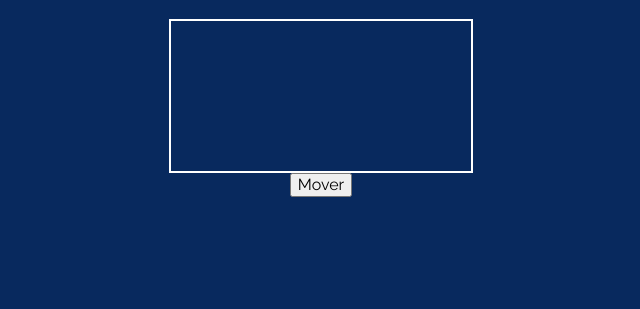
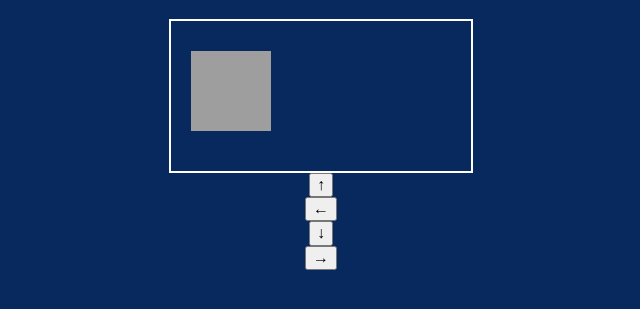
Before and after one commit to ArudoR/Prog_basic, a plain HTML site: page mokepon/mokepon.html in a window 1280 px wide. Both pictures are taken after a click on the button "Seleccionar". Shown: the part 61-370 px from the top of the page, without its empty margins (319-959 px from the left). Drawn offline with Linux system fonts and the light colour scheme.

Commit message:
movimiento con 4 botones usando velocidad

```diff
--- a/mokepon/js/mokepon.js
+++ b/mokepon/js/mokepon.js
@@ -44,6 +44,7 @@ let vidasJugador = 3;
 let vidasEnemigo = 3;
 
 let lienzo = mapa.getContext("2d")
+let intervalo
 
 class Mokepon {
     constructor(nombre, foto, vida){
@@ -57,6 +58,8 @@ class Mokepon {
         this.alto = 80
         this.mapaFoto = new Image()
         this.mapaFoto.src = foto
+        this.velocidadX = 0
+        this.velocidadY = 0
     }
 }
 
@@ -117,6 +120,7 @@ function seleccionarMascotaJugador(){
     sectionSeleccionarMascota.style.display = 'none';
     //sectionSeleccionarAtaque.style.display = 'flex';
     sectionVerMapa.style.display = 'flex'
+    intervalo = setInterval(pintarPersonaje, 50)
 
 
     if(inputHipodogue.checked){
@@ -277,6 +281,9 @@ function aleatorio(min, max){
 }
 
 function pintarPersonaje(){
+    capipepo.x = capipepo.x + capipepo.velocidadX
+    capipepo.y =  capipepo.y + capipepo.velocidadY
+
     lienzo.clearRect(0, 0, mapa.width, mapa.height)
     lienzo.drawImage(
         capipepo.mapaFoto,
@@ -287,9 +294,25 @@ function pintarPersonaje(){
     )
 }
 
-function moverCapipepo(){
-    capipepo.x = capipepo.x + 5
-    pintarPersonaje()
+function moverDerecha(){
+    capipepo.velocidadX = 5
+}
+
+function moverIzquierda(){
+    capipepo.velocidadX = -5
+}
+
+function moverAbajo(){
+    capipepo.velocidadY = 5
+}
+
+function moverArriba(){
+    capipepo.velocidadY = -5
+}
+
+function detenerMovimiento(){
+    capipepo.velocidadX = 0
+    capipepo.velocidadY = 0
 }
 
 window.addEventListener('load', iniciarJuego);
--- a/mokepon/mokepon.html
+++ b/mokepon/mokepon.html
@@ -21,7 +21,10 @@
     <section id="ver-mapa">
         <h1 class="titulo">Recorre el mapa con tu mokepon</h1>
         <canvas id="mapa"></canvas>
-        <button onclick="moverCapipepo()">Mover</button>
+        <button onmouseup="detenerMovimiento()" onmousedown="moverArriba()">↑</button>
+        <button onmouseup="detenerMovimiento()" onmousedown="moverIzquierda()">←</button>
+        <button onmouseup="detenerMovimiento()" onmousedown="moverAbajo()">↓</button>
+        <button onmouseup="detenerMovimiento()" onmousedown="moverDerecha()">→</button>
     </section>
 
     <section id="seleccionar__ataque">
```
